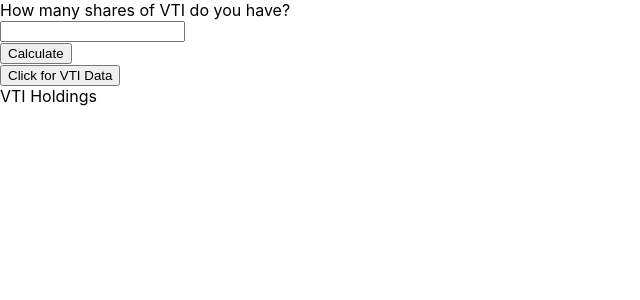
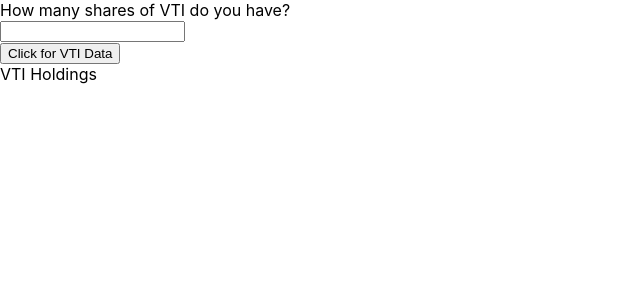
Before and after one commit to jtala/div-tracker, a React (Create React App) app: page / in a window 1280 px wide. Shown: the top 300 px of the page, without its empty margins (0-640 px from the left). Built offline with nearby package versions, Linux system fonts and the light colour scheme.

Commit message:
API call

```diff
--- a/src/components/Begin.js
+++ b/src/components/Begin.js
@@ -5,7 +5,7 @@
     <form>
         <input type="text"></input>
     </form>
-    <button onClick="calc()">Calculate</button>
+    {/* <button onClick="calc()">Calculate</button> */}
     </div>
 )
 
```
